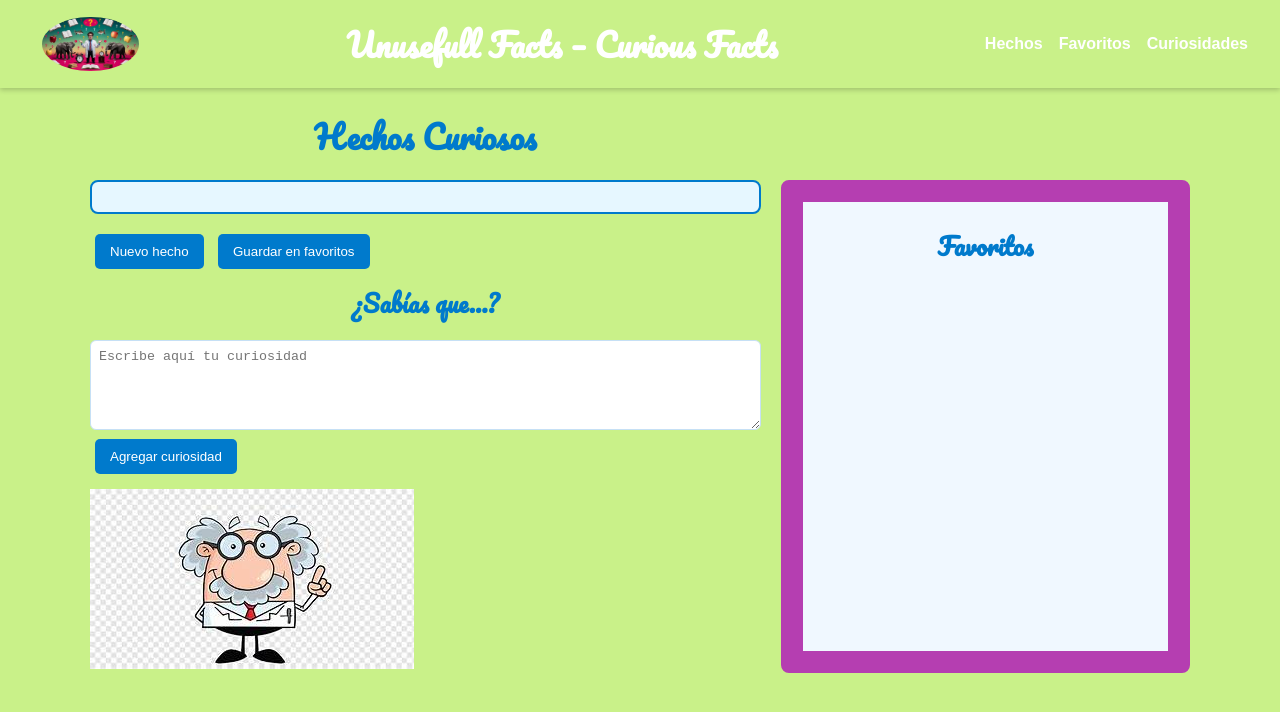
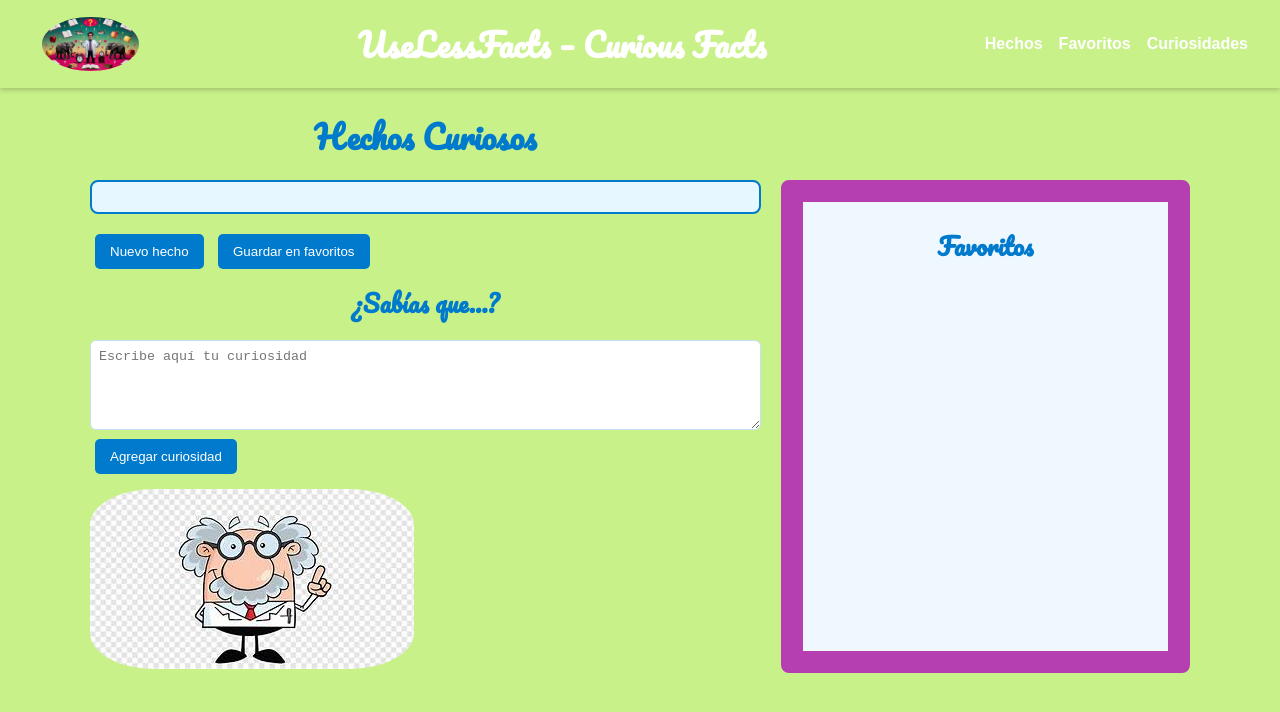
Before and after one commit to Eva-87/Proyecto-Curious-Facts, a plain HTML site: page index.html in a window 1280 px wide. Drawn offline with Linux system fonts and the light colour scheme; no server answers; a web font is replaced by a local one.

Commit message:
new changes in the name of the SPA

```diff
--- a/index.html
+++ b/index.html
@@ -11,7 +11,7 @@
 <body>
 <header class="header">
   <img src="./assets/oip.webp" alt="icono" class="nav-icon">
-  <div class="logo">Unusefull Facts – Curious Facts</div>
+  <div class="logo">UseLessFacts – Curious Facts</div>
   <nav class="nav">
     <ul>
       <li><a href="#fact">Hechos</a></li>
--- a/style/style.css
+++ b/style/style.css
@@ -217,3 +217,6 @@ main {
   width: 10%;
   height: 20%;
 }
+.image{
+  border-radius: 20%;
+}
```
